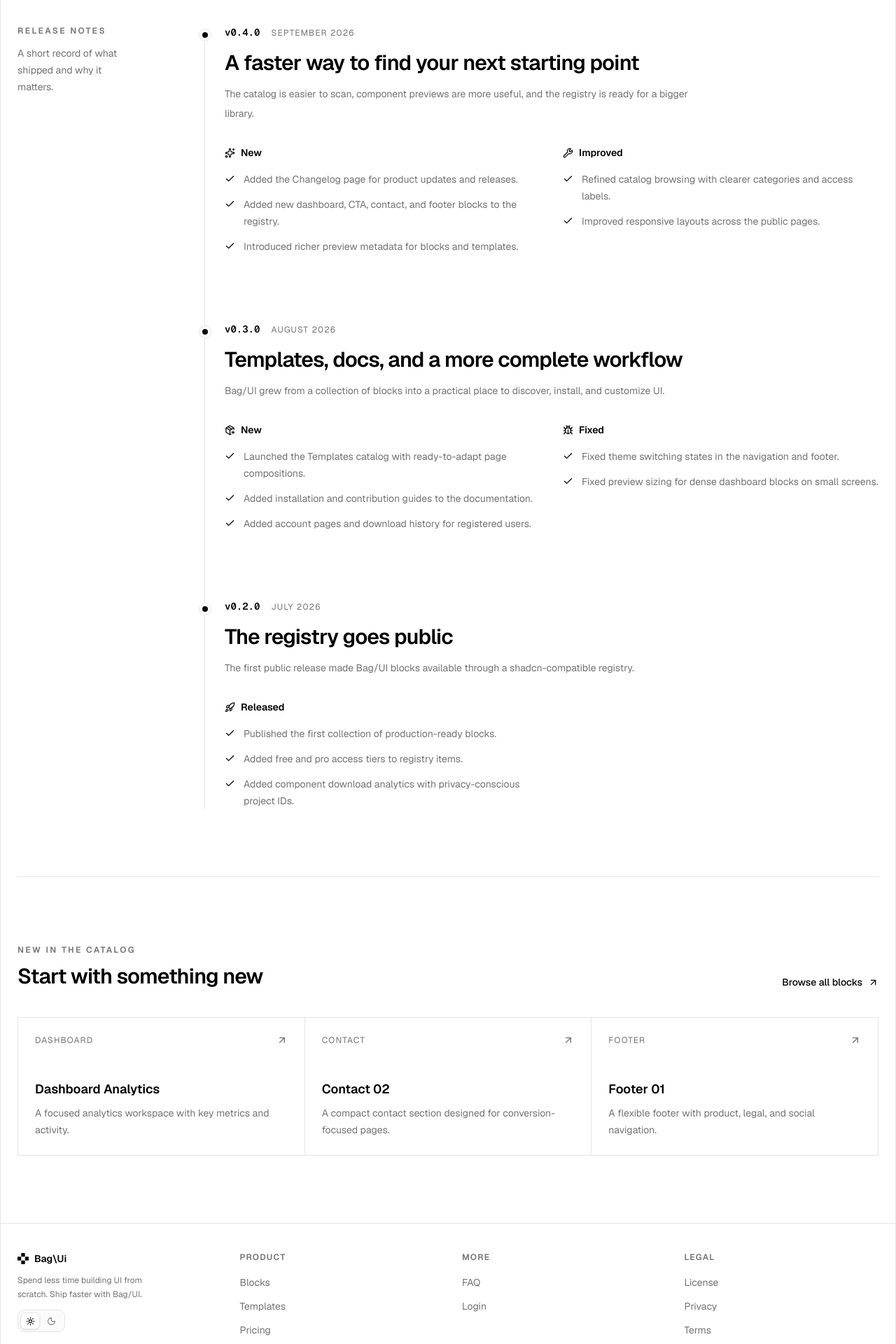
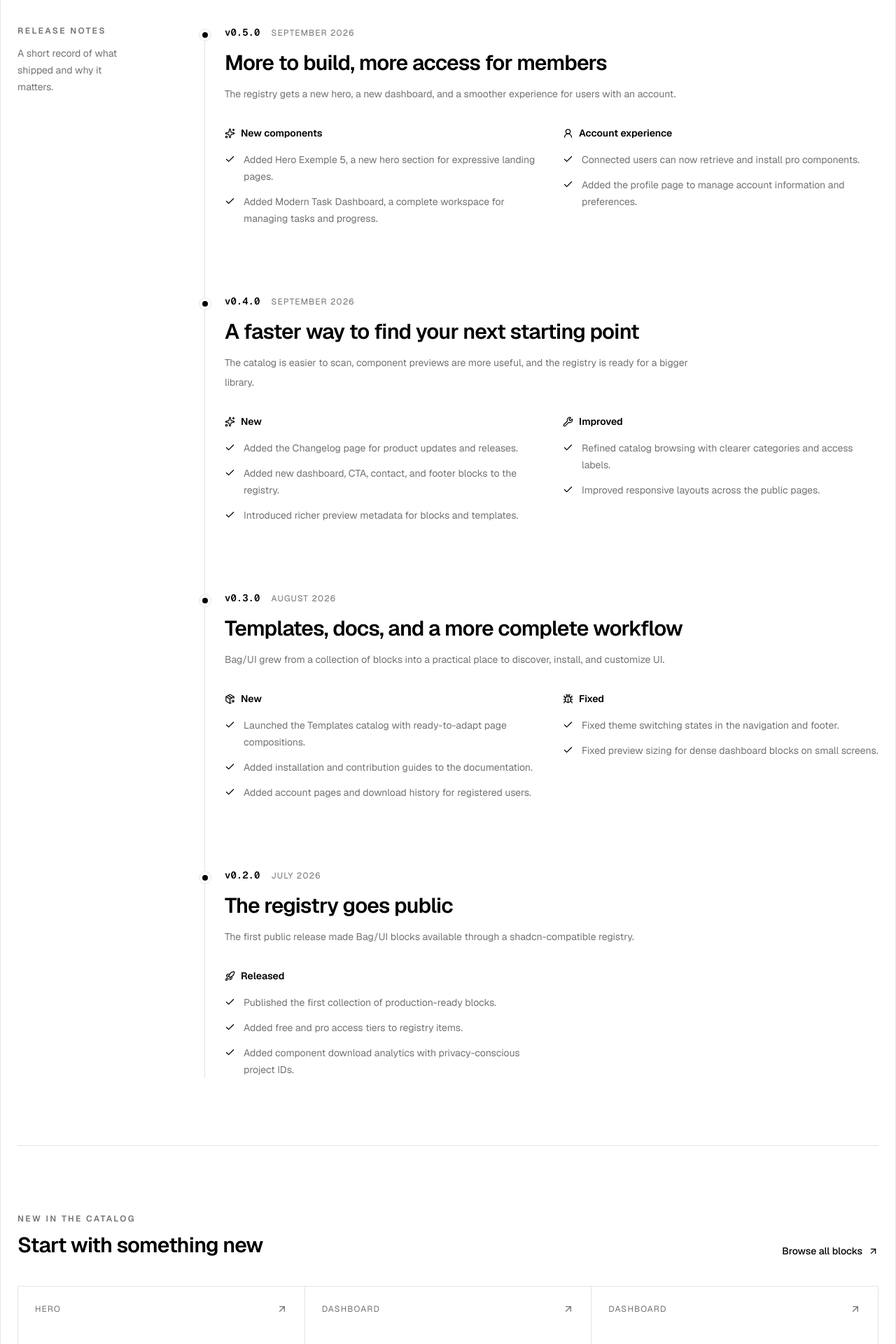
Before and after one commit to anelkabag/bag-ui, a Next.js app: page /changelog in a window 1280 px wide. Shown: the part 760-2680 px from the top of the page at 70% size. Built offline with nearby package versions, Linux system fonts and the light colour scheme; no server answers.

Commit message:
feat: add new release details and components for version 0.5.0 in Changelog

```diff
--- a/app/changelog/page.tsx
+++ b/app/changelog/page.tsx
@@ -9,6 +9,7 @@ import {
   PackagePlus,
   Rocket,
   Sparkles,
+  UserRound,
   Wrench,
 } from "lucide-react";
 import type { LucideIcon } from "lucide-react";
@@ -30,6 +31,31 @@ type Release = {
 };
 
 const releases: Release[] = [
+  {
+    version: "0.5.0",
+    date: "September 2026",
+    title: "More to build, more access for members",
+    summary:
+      "The registry gets a new hero, a new dashboard, and a smoother experience for users with an account.",
+    changes: [
+      {
+        label: "New components",
+        icon: Sparkles,
+        items: [
+          "Added Hero Exemple 5, a new hero section for expressive landing pages.",
+          "Added Modern Task Dashboard, a complete workspace for managing tasks and progress.",
+        ],
+      },
+      {
+        label: "Account experience",
+        icon: UserRound,
+        items: [
+          "Connected users can now retrieve and install pro components.",
+          "Added the profile page to manage account information and preferences.",
+        ],
+      },
+    ],
+  },
   {
     version: "0.4.0",
     date: "September 2026",
@@ -104,6 +130,18 @@ const releases: Release[] = [
 
 const featuredComponents = [
   {
+    name: "Hero Exemple 5",
+    type: "Hero",
+    description: "An expressive hero section for a strong first impression.",
+    href: "/fullscreen/hero5",
+  },
+  {
+    name: "Modern Task Dashboard",
+    type: "Dashboard",
+    description: "A complete task workspace for planning, tracking, and focus.",
+    href: "/fullscreen/dashboard-task",
+  },
+  {
     name: "Dashboard Analytics",
     type: "Dashboard",
     description: "A focused analytics workspace with key metrics and activity.",
@@ -151,7 +189,7 @@ export default function ChangelogPage() {
 
           <div className="mt-14 grid max-w-2xl grid-cols-2 gap-px border border-border bg-border sm:grid-cols-3">
             {[
-              ["3", "releases"],
+              ["4", "releases"],
               ["40+", "components"],
               ["Open", "source"],
             ].map(([value, label]) => (
```
